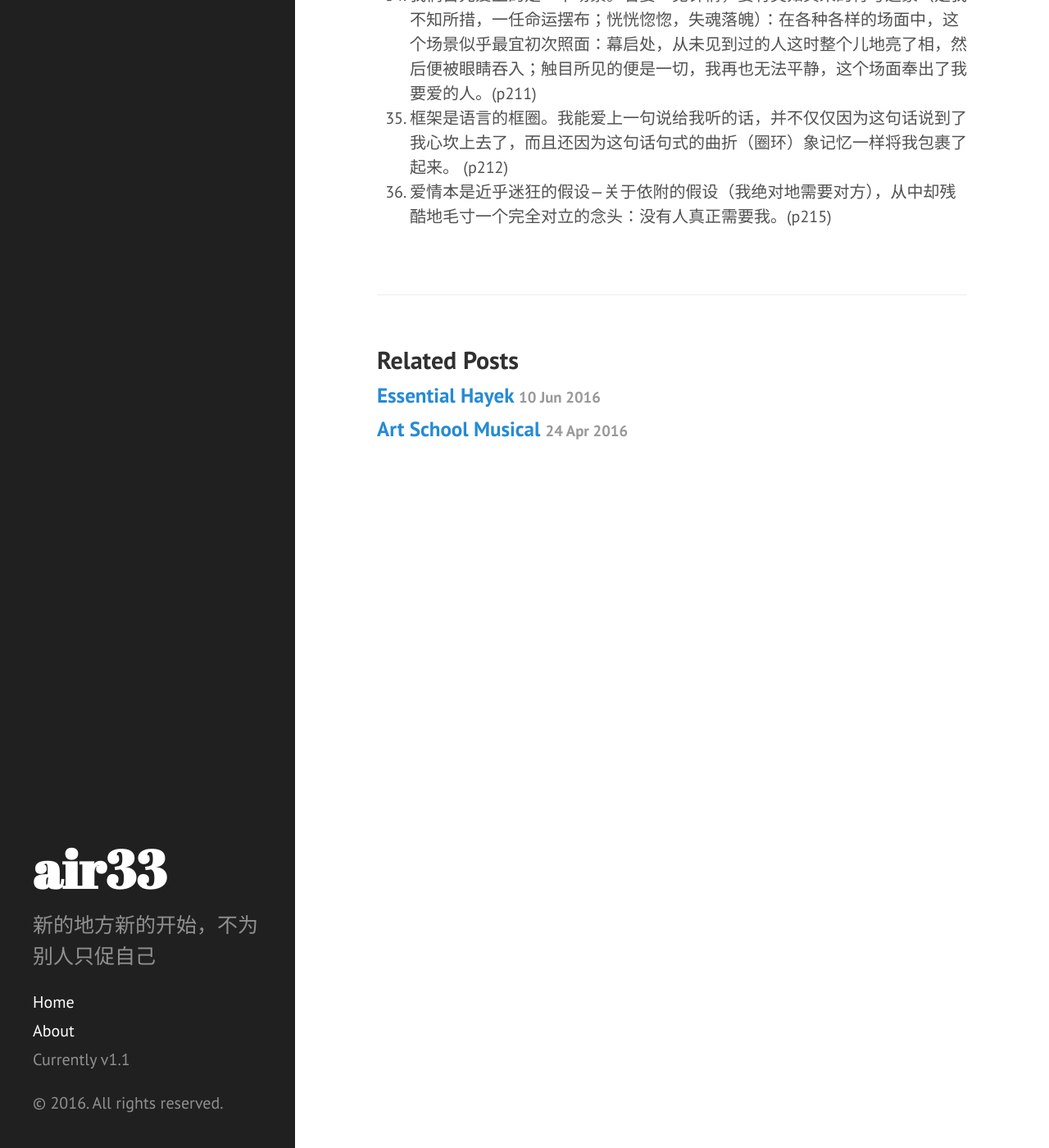
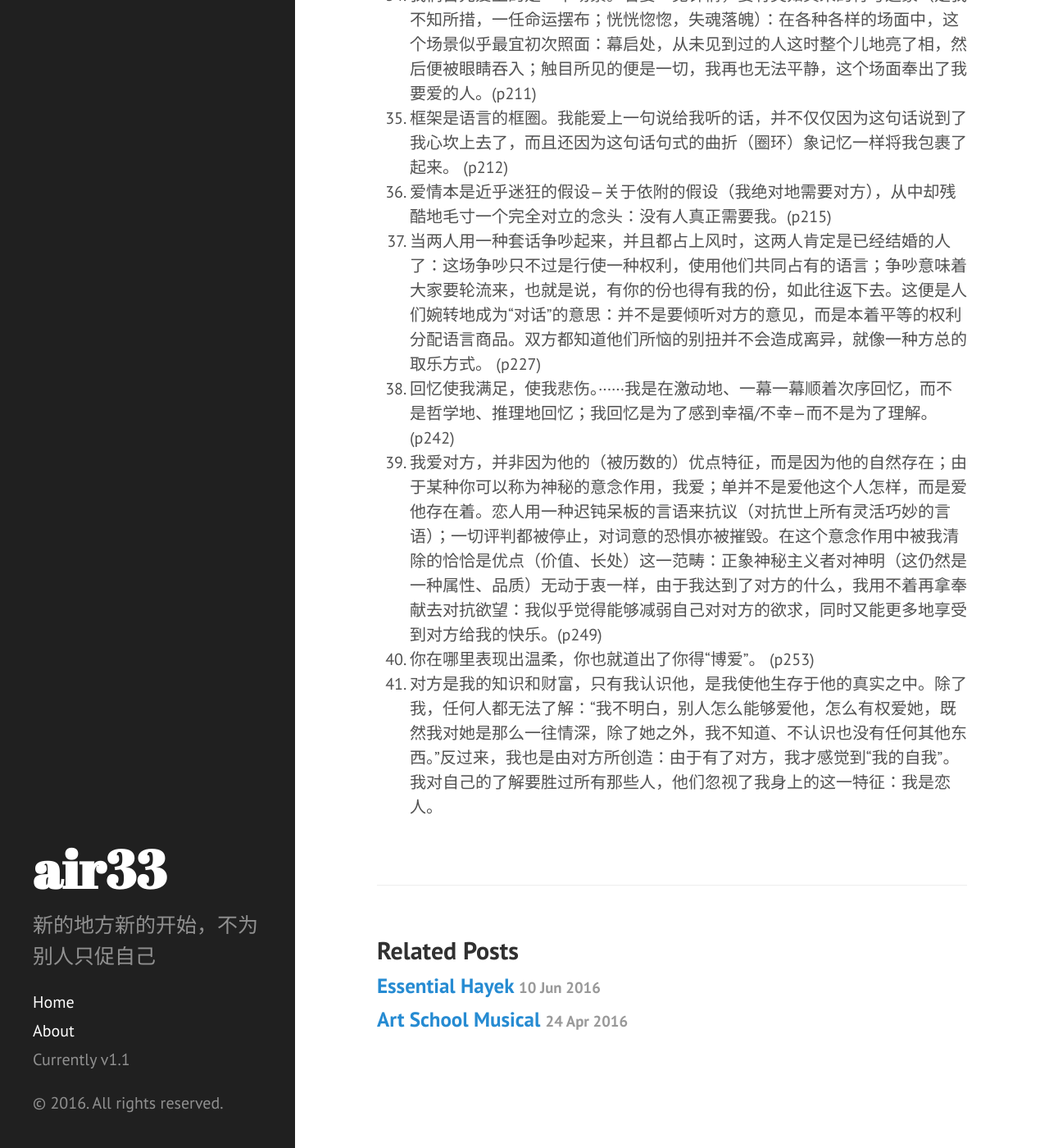
Before and after one commit to air33/air33.github.io, a Jekyll site: the page built from _posts/2016-06-11-A-Lovers-Discourse-fragments.md, in a window 1280 px wide and 1400 px high, scrolled down 5203 px. Shown: the whole window at 82% size. Built offline with Jekyll 4.4.1, drawn with Linux system fonts in a browser that asks for light colours; Markdown is read by kramdown in place of the engine named in the settings.

Commit message:
edit post

```diff
--- a/_posts/2016-06-11-A-Lovers-Discourse-fragments.md
+++ b/_posts/2016-06-11-A-Lovers-Discourse-fragments.md
@@ -93,3 +93,8 @@ loved object), who does not speak
 34. 我们首先爱上的是一个场景。若要一见钟情，要有突如其来的符号迹象（是我不知所措，一任命运摆布；恍恍惚惚，失魂落魄）：在各种各样的场面中，这个场景似乎最宜初次照面：幕启处，从未见到过的人这时整个儿地亮了相，然后便被眼睛吞入；触目所见的便是一切，我再也无法平静，这个场面奉出了我要爱的人。(p211)
 35. 框架是语言的框圈。我能爱上一句说给我听的话，并不仅仅因为这句话说到了我心坎上去了，而且还因为这句话句式的曲折（圈环）象记忆一样将我包裹了起来。 (p212)
 36. 爱情本是近乎迷狂的假设---关于依附的假设（我绝对地需要对方），从中却残酷地毛寸一个完全对立的念头：没有人真正需要我。(p215)
+37. 当两人用一种套话争吵起来，并且都占上风时，这两人肯定是已经结婚的人了：这场争吵只不过是行使一种权利，使用他们共同占有的语言；争吵意味着大家要轮流来，也就是说，有你的份也得有我的份，如此往返下去。这便是人们婉转地成为“对话”的意思：并不是要倾听对方的意见，而是本着平等的权利分配语言商品。双方都知道他们所恼的别扭并不会造成离异，就像一种方总的取乐方式。 (p227)
+38. 回忆使我满足，使我悲伤。······我是在激动地、一幕一幕顺着次序回忆，而不是哲学地、推理地回忆；我回忆是为了感到幸福/不幸---而不是为了理解。(p242)
+39. 我爱对方，并非因为他的（被历数的）优点特征，而是因为他的自然存在；由于某种你可以称为神秘的意念作用，我爱；单并不是爱他这个人怎样，而是爱他存在着。恋人用一种迟钝呆板的言语来抗议（对抗世上所有灵活巧妙的言语）；一切评判都被停止，对词意的恐惧亦被摧毁。在这个意念作用中被我清除的恰恰是优点（价值、长处）这一范畴：正象神秘主义者对神明（这仍然是一种属性、品质）无动于衷一样，由于我达到了对方的什么，我用不着再拿奉献去对抗欲望：我似乎觉得能够减弱自己对对方的欲求，同时又能更多地享受到对方给我的快乐。(p249)
+40. 你在哪里表现出温柔，你也就道出了你得“博爱”。 (p253)
+41. 对方是我的知识和财富，只有我认识他，是我使他生存于他的真实之中。除了我，任何人都无法了解：“我不明白，别人怎么能够爱他，怎么有权爱她，既然我对她是那么一往情深，除了她之外，我不知道、不认识也没有任何其他东西。”反过来，我也是由对方所创造：由于有了对方，我才感觉到“我的自我”。我对自己的了解要胜过所有那些人，他们忽视了我身上的这一特征：我是恋人。
```
